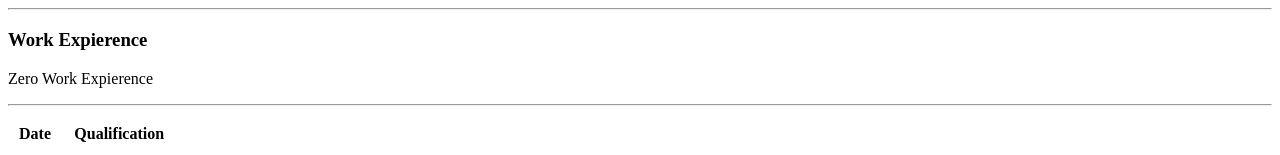
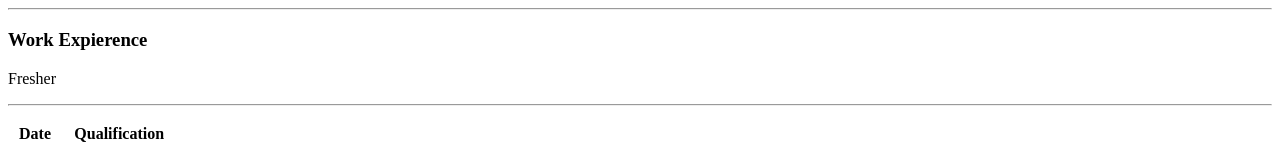
Before and after one commit to Rkbishu/CV, a plain HTML site: page index.html in a window 1280 px wide. Shown: the part 335-490 px from the top of the page. Drawn offline with Linux system fonts and the light colour scheme.

Commit message:
Update index.html

```diff
--- a/index.html
+++ b/index.html
@@ -26,7 +26,7 @@
   </ul>
   <hr />
   <h3>Work Expierence</h3>
-  <p>Zero Work Expierence</p>
+  <p>Fresher</p>
 <hr />
   <table cellspacing="10">
     <thead>
```
